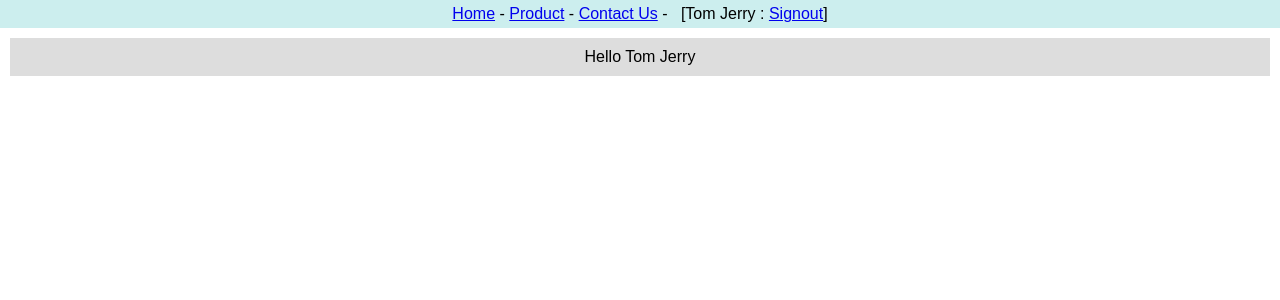
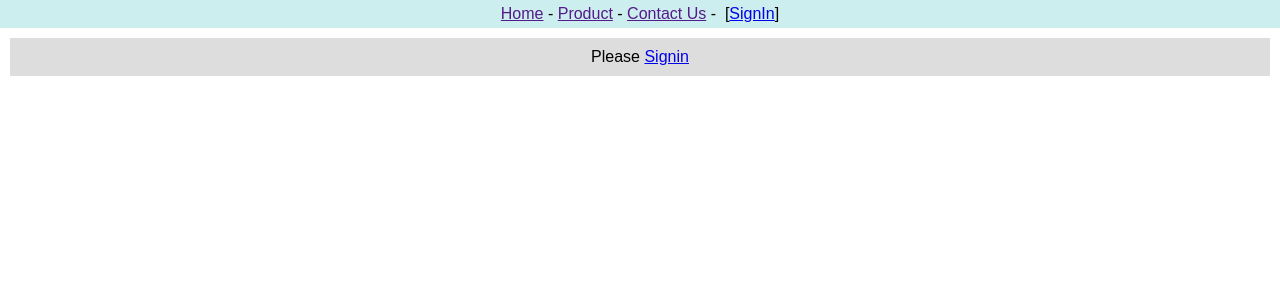
Before and after one commit to JamePut/app1, a React (Create React App) app: page / in a window 1280 px wide. Shown: the top 300 px of the page. Built offline with nearby package versions, Linux system fonts and the light colour scheme.

Commit message:
create context(header2-content2)

```diff
--- a/src/App.js
+++ b/src/App.js
@@ -16,13 +16,16 @@
 import { userContext } from './context';
 import Header from './context-header';
 import Content from './context-content';
+import Header2 from './context-header2';
+import Content2 from './context-content2';
 
 function App() {
+  let[user,setUser]= React.useState('');
   return(
         <>
-        <userContext.Provider value={'Tom Jerry'}>
-        <Header/>
-        <Content/>
+        <userContext.Provider value={[user,setUser]}>
+            <Header2/>
+            <Content2/>
         </userContext.Provider>
 
         </>
--- /dev/null
+++ b/src/context-content2.js
@@ -0,0 +1,28 @@
+import React from 'react'
+import {userContext } from './context'
+
+export default function Content2() {
+    let [user, setUser] = React.useContext(userContext);
+
+    const contentStyle = {
+        backgroundColor:'#ddd',
+        textAlign:'center',
+        margin: 10,
+        padding: 10
+    }
+    const onClickSignin = (event) => {
+        event.preventDefault()
+        setUser('James')
+    }
+
+    return (
+        <div style={contentStyle}>
+        {
+            (user)
+            ? <span>Hello {user}</span>
+            : <span>Please <a href=" " onClick={onClickSignin}>
+                Signin</a></span>
+        }
+        </div>
+    )
+}
--- /dev/null
+++ b/src/context-header2.js
@@ -0,0 +1,41 @@
+import React from "react";
+import{ userContext }from './context'
+
+export default class Header2 extends React.Component{
+    static contextType = userContext
+
+    render(){
+        let[user,setUser]=this.context;
+            const headerStyle={
+                backgroundColor:'#cee',
+                textAlign:'center',
+                padding:5
+            }
+            const onClickSignout=(event)=>{
+                event.preventDefault()
+                setUser('')
+            }
+            const onClickSignin=(event)=>{
+                event.preventDefault()
+                setUser('James')
+            }
+            return(
+                <div style={headerStyle}>
+                    <a href="">Home</a>&nbsp;-&nbsp;
+                    <a href="">Product</a>&nbsp;-&nbsp;
+                    <a href="">Contact Us</a>&nbsp;-&nbsp;&nbsp;
+                    {
+                        (user)
+                        ?<span>{user}&nbsp;:&nbsp;[<a href=""
+                        onClick={
+                            onClickSignout
+                        }>SignOut</a>]</span>
+                        :<span>[<a href=" " onClick={
+                            onClickSignin
+                        }>
+                            SignIn</a>]</span>
+                    }
+                </div>
+            )
+    }
+}
```
